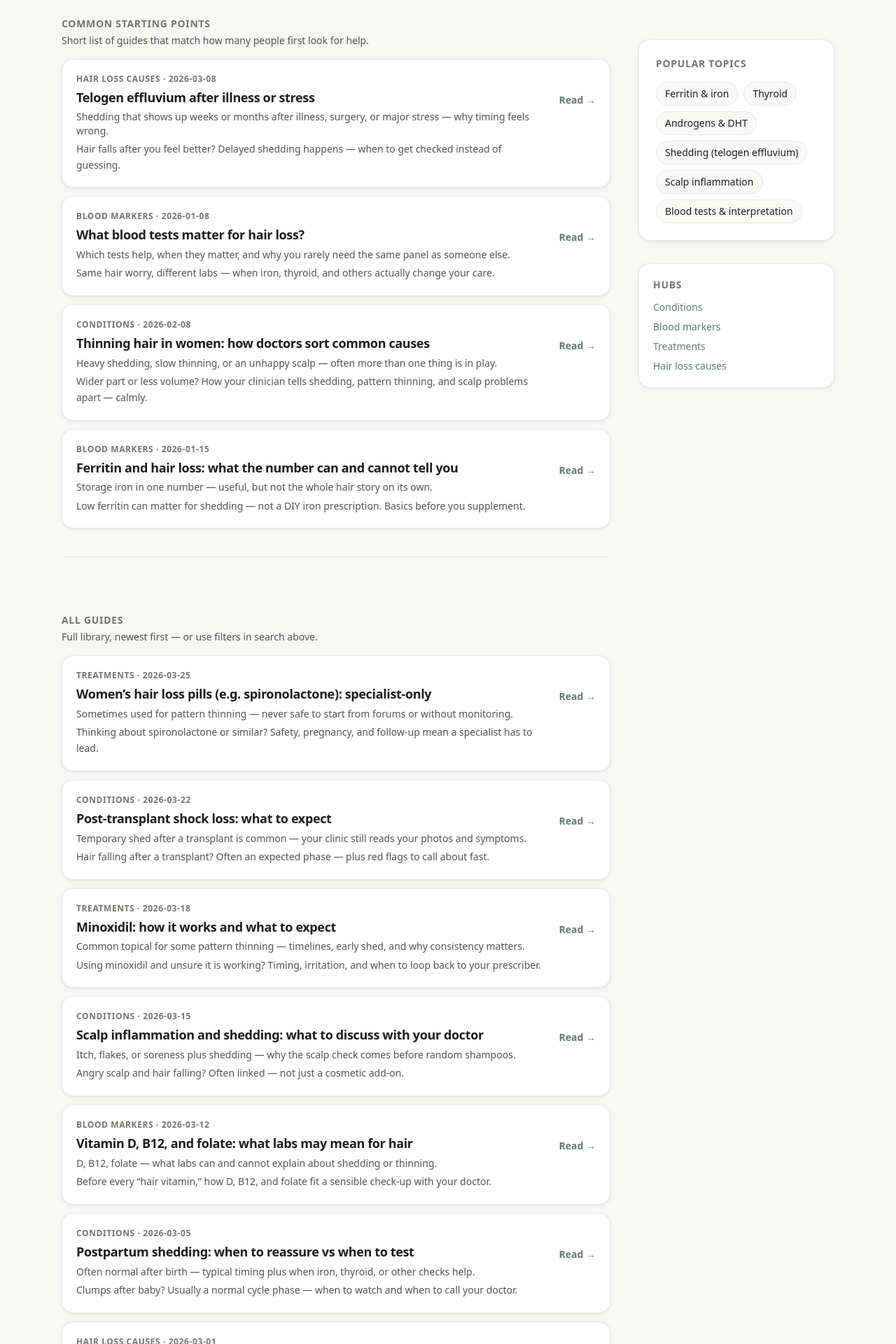
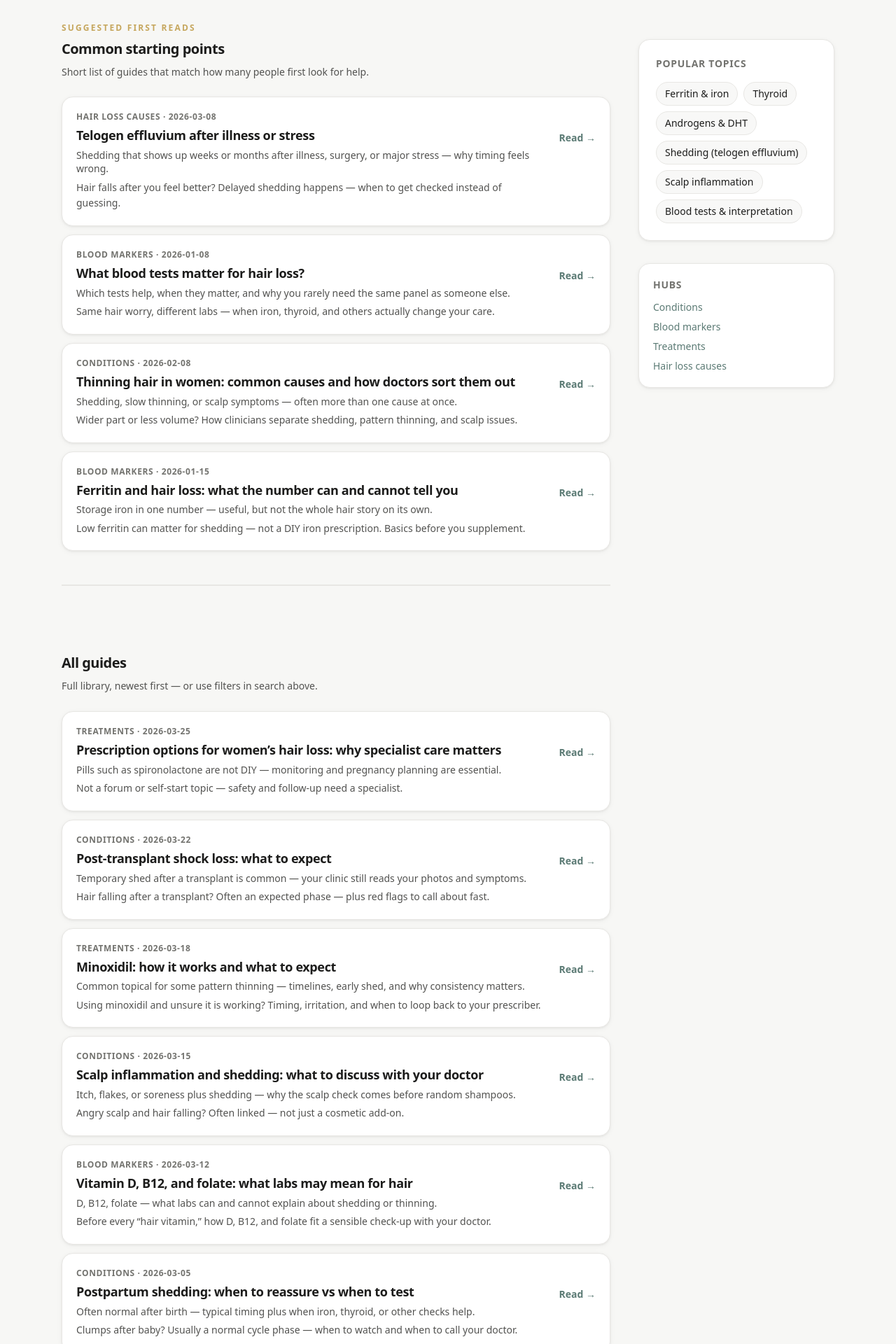
Before and after one commit to Hairaudit-v2/G-HairLongevityInstitute, a Next.js app: page /insights in a window 1280 px wide. Shown: the part 1300-3220 px from the top of the page at 70% size. Built offline with nearby package versions, Linux system fonts and the light colour scheme; no server answers.

Commit message:
Insights: stronger featured section + title/teaser polish
- Common starting points: gold eyebrow, primary h2, thicker divider, spacing
- Article titles/decks/excerpts for oral Rx, PRP, diffuse thinning (slugs unchanged)

```diff
--- a/app/insights/page.tsx
+++ b/app/insights/page.tsx
@@ -95,6 +95,7 @@ function InsightsContent({ searchParams }: SearchProps) {
   const { featured, rest } = isDefaultView
     ? partitionInsightsFeatured(articles, INSIGHTS_FEATURED_SLUGS)
     : { featured: [] as EditorialArticle[], rest: articles };
+  /** True on plain /insights: curated picks plus the rest of the library (both lists non-empty). Hidden when any filter/search/topic is active — single Results list then. */
   const showFeaturedBand = isDefaultView && featured.length > 0 && rest.length > 0;
 
   return (
@@ -122,16 +123,19 @@ function InsightsContent({ searchParams }: SearchProps) {
       </div>
 
       <div className="mx-auto mt-12 grid max-w-6xl gap-10 lg:mt-14 lg:grid-cols-[1fr_280px]">
-        <div>
+        <div className={showFeaturedBand ? "pt-2" : ""}>
           {showFeaturedBand ? (
             <>
-              <h2 className="text-sm font-semibold uppercase tracking-wider text-[rgb(var(--text-muted))]">
+              <p className="text-xs font-semibold uppercase tracking-[0.18em] text-[rgb(var(--gold))]">
+                Suggested first reads
+              </p>
+              <h2 className="mt-2 text-lg font-semibold tracking-tight text-[rgb(var(--text-primary))] sm:text-xl">
                 Common starting points
               </h2>
-              <p className="mt-1 text-sm text-[rgb(var(--text-secondary))]">
+              <p className="mt-2 max-w-2xl text-sm leading-relaxed text-[rgb(var(--text-secondary))]">
                 Short list of guides that match how many people first look for help.
               </p>
-              <div className="mt-4">
+              <div className="mt-6">
                 <ArticleTeaserList
                   articles={featured}
                   density="scan"
@@ -139,17 +143,17 @@ function InsightsContent({ searchParams }: SearchProps) {
                 />
               </div>
               <div
-                className="my-10 border-t border-[rgb(var(--border-soft))] pt-10"
+                className="my-12 border-t-2 border-[rgb(var(--border-soft))] pt-12"
                 role="separator"
                 aria-hidden
               />
-              <h2 className="text-sm font-semibold uppercase tracking-wider text-[rgb(var(--text-muted))]">
+              <h2 className="text-lg font-semibold tracking-tight text-[rgb(var(--text-primary))] sm:text-xl">
                 All guides
               </h2>
-              <p className="mt-1 text-sm text-[rgb(var(--text-secondary))]">
+              <p className="mt-2 max-w-2xl text-sm leading-relaxed text-[rgb(var(--text-secondary))]">
                 Full library, newest first — or use filters in search above.
               </p>
-              <div className="mt-4">
+              <div className="mt-6">
                 <ArticleTeaserList articles={rest} density="scan" headingLevel="h3" />
               </div>
             </>
--- a/lib/content/articlesData.tsx
+++ b/lib/content/articlesData.tsx
@@ -354,12 +354,12 @@ export const EDITORIAL_ARTICLES: EditorialArticle[] = [
   },
   {
     slug: "diffuse-thinning-in-women",
-    title: "Thinning hair in women: how doctors sort common causes",
-    deck: "Heavy shedding, slow thinning, or an unhappy scalp — often more than one thing is in play.",
+    title: "Thinning hair in women: common causes and how doctors sort them out",
+    deck: "Shedding, slow thinning, or scalp symptoms — often more than one cause at once.",
     description:
       "Many women notice a wider part, less volume, or more hairs in the brush. This guide walks through common patterns, overlapping causes, when blood tests help, and how to avoid jumping to one internet diagnosis.",
     excerpt:
-      "Wider part or less volume? How your clinician tells shedding, pattern thinning, and scalp problems apart — calmly.",
+      "Wider part or less volume? How clinicians separate shedding, pattern thinning, and scalp issues.",
     hub: "conditions",
     audience: "patients",
     contentType: "guide",
@@ -492,11 +492,11 @@ export const EDITORIAL_ARTICLES: EditorialArticle[] = [
   {
     slug: "prp-vs-exosomes",
     title: "PRP vs exosomes for hair: what to ask before you pay",
-    deck: "Two in-clinic injection options — what they are, safety basics, and why a clear diagnosis comes first.",
+    deck: "Two injection options — what they are, safety basics, diagnosis first.",
     description:
       "PRP uses concentrated platelets from your blood; exosome products vary by clinic and country. This article explains the difference in plain terms, what the evidence does and does not show, safety and regulation, and why established medical options still anchor most plans.",
     excerpt:
-      "Know what you are buying, which questions to ask, and how to spot oversold promises.",
+      "What to ask before you pay — and how to spot oversold promises.",
     hub: "treatments",
     audience: "both",
     contentType: "comparison",
@@ -1037,12 +1037,12 @@ export const EDITORIAL_ARTICLES: EditorialArticle[] = [
   },
   {
     slug: "oral-anti-androgens-in-women-specialist-led-context",
-    title: "Women’s hair loss pills (e.g. spironolactone): specialist-only",
-    deck: "Sometimes used for pattern thinning — never safe to start from forums or without monitoring.",
+    title: "Prescription options for women’s hair loss: why specialist care matters",
+    deck: "Pills such as spironolactone are not DIY — monitoring and pregnancy planning are essential.",
     description:
       "Some women discuss oral anti-androgen medicines for pattern hair loss under a specialist. This article explains why these drugs need medical supervision, monitoring, pregnancy planning, and a clear diagnosis — not which tablet to take.",
     excerpt:
-      "Thinking about spironolactone or similar? Safety, pregnancy, and follow-up mean a specialist has to lead.",
+      "Not a forum or self-start topic — safety and follow-up need a specialist.",
     hub: "treatments",
     audience: "both",
     contentType: "guide",
```
